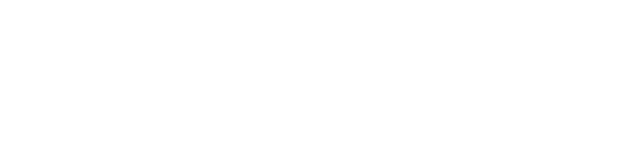
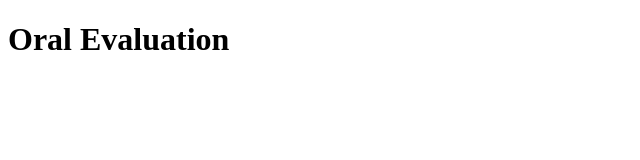
Before and after one commit to Synxsito7/lmao, a plain HTML site: page index.html in a window 1280 px wide. Shown: the whole page, without its empty margins (0-640 px from the left). Drawn offline with Linux system fonts and the light colour scheme.

Commit message:
Update index.html

```diff
--- a/index.html
+++ b/index.html
@@ -6,6 +6,6 @@
     <title>Document</title>
 </head>
 <body>
-
+    <h1>Oral Evaluation</h1>
 </body>
 </html>
```
